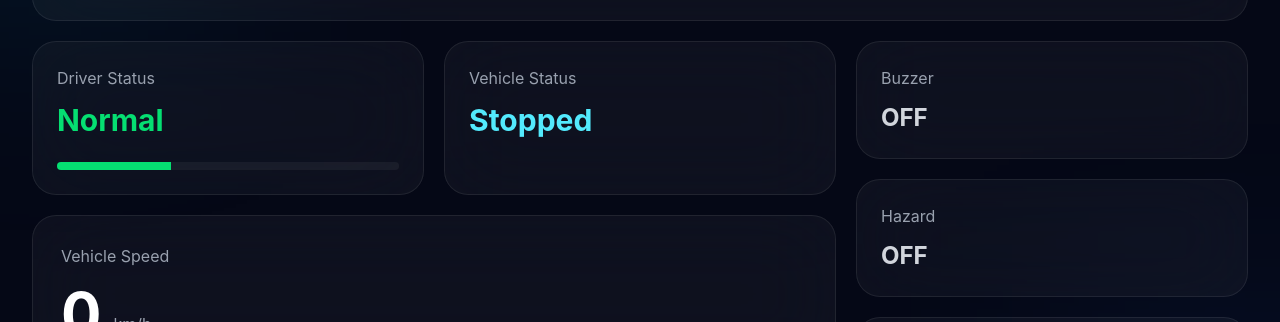
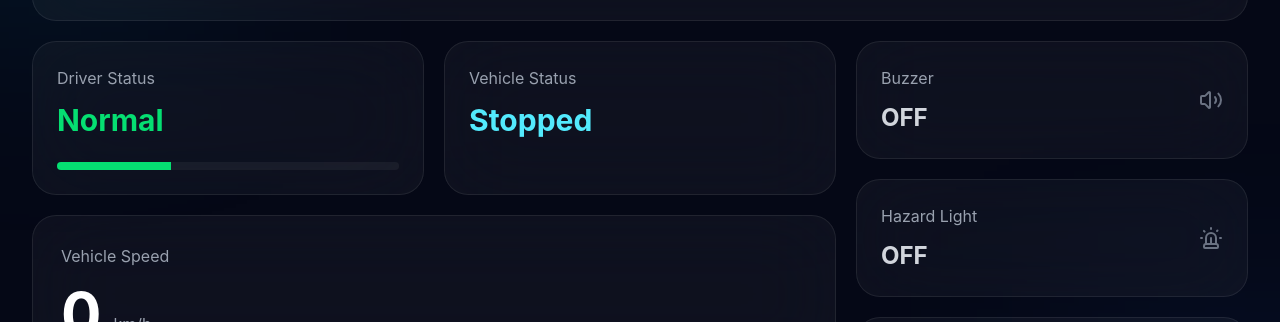
Before and after one commit to Binod-Sharma7/driver_drowsy_detection_project, a React (Vite) app: page / in a window 1280 px wide. Shown: the part 223-545 px from the top of the page. Built offline with nearby package versions, Linux system fonts and the light colour scheme; no server answers; the database is empty.

Commit message:
Updated homepage UI and realtime monitoring

```diff
--- a/src/pages/Home.jsx
+++ b/src/pages/Home.jsx
@@ -4,14 +4,11 @@ import { getDatabase, onValue, ref } from "firebase/database";
 
 import {
   Activity,
-  Car,
   ShieldCheck,
   Siren,
   Volume2,
   Wifi,
   WifiOff,
-  Gauge,
-  MoonStar,
 } from "lucide-react";
 
 import { motion } from "framer-motion";
@@ -29,35 +26,41 @@ export default function Home() {
   const [lastSeen, setLastSeen] = useState(Date.now());
   const [now, setNow] = useState(Date.now());
 
-  // 🔥 Firebase listener
+  // FIREBASE REALTIME LISTENER
   useEffect(() => {
     const dataRef = ref(db, "/users");
 
-    onValue(dataRef, (snapshot) => {
+    const unsubscribe = onValue(dataRef, (snapshot) => {
       const data = snapshot.val();
+
       if (!data) return;
 
-      setSpeed((data.motorspeed * 0.005652).toFixed(1));
-      setBuzzer(data.buzzer);
-      setHazard(data.hazardlight);
+      setSpeed(Number(data.motorspeed * 0.005652).toFixed(1));
+
+      setBuzzer(!!data.buzzer);
+      setHazard(!!data.hazardlight);
+
       setMotor(data.motorspeed > 0);
 
-      // heartbeat update
+      // heartbeat
       setLastSeen(Date.now());
     });
+
+    return () => unsubscribe();
   }, []);
 
-  // 🔥 online/offline (2 sec rule)
+  // DEVICE ONLINE/OFFLINE CHECK
   useEffect(() => {
     const interval = setInterval(() => {
-      const diff = Date.now() - lastSeen;
-      setDeviceStatus(diff <= 2000);
+      const difference = Date.now() - lastSeen;
+
+      setDeviceStatus(difference <= 2000);
     }, 500);
 
     return () => clearInterval(interval);
   }, [lastSeen]);
 
-  // 🔥 live timer for UI
+  // LIVE TIMER
   useEffect(() => {
     const interval = setInterval(() => {
       setNow(Date.now());
@@ -66,49 +69,60 @@ export default function Home() {
     return () => clearInterval(interval);
   }, []);
 
-  // 🔥 last updated text
+  // LAST UPDATED TEXT
   const getLastUpdatedText = () => {
     const diff = now - lastSeen;
 
     if (diff < 1000) return "Just now";
-    if (diff < 60000) return `${Math.floor(diff / 1000)} sec ago`;
-    if (diff < 3600000) return `${Math.floor(diff / 60000)} min ago`;
+
+    if (diff < 60000) {
+      return `${Math.floor(diff / 1000)} sec ago`;
+    }
+
+    if (diff < 3600000) {
+      return `${Math.floor(diff / 60000)} min ago`;
+    }
 
     return new Date(lastSeen).toLocaleTimeString();
   };
+
+  const driverStatus = hazard || buzzer;
 
   const card =
     "bg-white/[0.04] border border-white/[0.08] backdrop-blur-2xl rounded-3xl";
 
   return (
     <div className="min-h-screen bg-[#050816] text-white overflow-hidden">
+      {/* BACKGROUND */}
+      <div className="fixed top-[-120px] left-[-120px] w-[350px] h-[350px] bg-cyan-500/10 blur-[120px]" />
 
-      {/* glow */}
-      <div className="fixed top-[-120px] left-[-120px] w-[350px] h-[350px] bg-cyan-500/10 blur-[120px]" />
       <div className="fixed bottom-[-120px] right-[-120px] w-[350px] h-[350px] bg-blue-500/10 blur-[120px]" />
 
       <div className="relative z-10 max-w-7xl mx-auto px-5 md:px-8 py-6">
-
         {/* HEADER */}
         <motion.div className={`${card} p-6 md:p-7`}>
           <div className="flex flex-col lg:flex-row justify-between gap-6">
-
+            {/* LEFT */}
             <div className="flex items-center gap-4">
               <div className="w-14 h-14 rounded-2xl bg-cyan-500/10 border border-cyan-500/20 flex items-center justify-center">
-                <ShieldCheck size={28} className="text-cyan-400" />
+                <ShieldCheck
+                  size={28}
+                  className="text-cyan-400"
+                />
               </div>
 
               <div>
                 <h1 className="text-3xl font-bold">
                   Driver Drowsiness Detection
                 </h1>
+
                 <p className="text-gray-400 mt-2">
                   ESP32 + Firebase Realtime System
                 </p>
               </div>
             </div>
 
-            {/* DEVICE STATUS */}
+            {/* STATUS */}
             <div
               className={`flex items-center gap-4 px-5 py-4 rounded-2xl border ${
                 deviceStatus
@@ -124,47 +138,46 @@ export default function Home() {
 
               <div>
                 <h2 className="font-semibold">
-                  {deviceStatus ? "Device Online" : "Device Offline"}
+                  {deviceStatus
+                    ? "Device Online"
+                    : "Device Offline"}
                 </h2>
+
                 <p className="text-sm text-gray-400">
                   Live Sync Status
                 </p>
               </div>
             </div>
-
           </div>
         </motion.div>
 
-        {/* GRID */}
+        {/* MAIN GRID */}
         <div className="grid xl:grid-cols-3 gap-5 mt-5">
-
           {/* LEFT */}
           <div className="xl:col-span-2 space-y-5">
-
             <div className="grid md:grid-cols-2 gap-5">
-
               {/* DRIVER STATUS */}
               <motion.div className={`${card} p-6`}>
-                <p className="text-gray-400">Driver Status</p>
+                <p className="text-gray-400">
+                  Driver Status
+                </p>
 
                 <h1
                   className={`text-3xl font-bold mt-3 ${
-                    hazard || buzzer
+                    driverStatus
                       ? "text-red-400"
                       : "text-green-400"
                   }`}
                 >
-                  {hazard
-                    ? "Drowsy (Hazard ON)"
-                    : buzzer
-                    ? "Drowsy"
+                  {driverStatus
+                    ? "Drowsiness Detected"
                     : "Normal"}
                 </h1>
 
                 <div className="mt-6 h-2 bg-white/5 rounded-full overflow-hidden">
                   <div
                     className={`h-full ${
-                      hazard || buzzer
+                      driverStatus
                         ? "bg-red-400 w-full"
                         : "bg-green-400 w-1/3"
                     }`}
@@ -174,53 +187,99 @@ export default function Home() {
 
               {/* VEHICLE */}
               <motion.div className={`${card} p-6`}>
-                <p className="text-gray-400">Vehicle Status</p>
+                <p className="text-gray-400">
+                  Vehicle Status
+                </p>
+
                 <h1 className="text-3xl font-bold mt-3 text-cyan-300">
                   {motor ? "Running" : "Stopped"}
                 </h1>
               </motion.div>
-
             </div>
 
             {/* SPEED */}
             <motion.div className={`${card} p-7`}>
-              <p className="text-gray-400">Vehicle Speed</p>
+              <p className="text-gray-400">
+                Vehicle Speed
+              </p>
 
               <div className="flex items-end gap-3 mt-4">
-                <h1 className="text-6xl font-bold">{speed}</h1>
-                <span className="text-gray-400 mb-2">km/h</span>
+                <h1 className="text-6xl font-bold">
+                  {speed}
+                </h1>
+
+                <span className="text-gray-400 mb-2">
+                  km/h
+                </span>
               </div>
             </motion.div>
-
           </div>
 
           {/* RIGHT */}
           <div className="space-y-5">
-
             {/* BUZZER */}
             <motion.div className={`${card} p-6`}>
-              <p className="text-gray-400">Buzzer</p>
-              <h1 className={`text-2xl font-bold mt-3 ${
-                buzzer ? "text-red-400" : "text-gray-300"
-              }`}>
-                {buzzer ? "ACTIVE" : "OFF"}
-              </h1>
+              <div className="flex items-center justify-between">
+                <div>
+                  <p className="text-gray-400">
+                    Buzzer
+                  </p>
+
+                  <h1
+                    className={`text-2xl font-bold mt-3 ${
+                      buzzer
+                        ? "text-red-400"
+                        : "text-gray-300"
+                    }`}
+                  >
+                    {buzzer ? "ACTIVE" : "OFF"}
+                  </h1>
+                </div>
+
+                <Volume2
+                  className={
+                    buzzer
+                      ? "text-red-400"
+                      : "text-gray-500"
+                  }
+                />
+              </div>
             </motion.div>
 
             {/* HAZARD */}
             <motion.div className={`${card} p-6`}>
-              <p className="text-gray-400">Hazard</p>
-              <h1 className={`text-2xl font-bold mt-3 ${
-                hazard ? "text-yellow-300" : "text-gray-300"
-              }`}>
-                {hazard ? "ACTIVE" : "OFF"}
-              </h1>
+              <div className="flex items-center justify-between">
+                <div>
+                  <p className="text-gray-400">
+                    Hazard Light
+                  </p>
+
+                  <h1
+                    className={`text-2xl font-bold mt-3 ${
+                      hazard
+                        ? "text-yellow-300"
+                        : "text-gray-300"
+                    }`}
+                  >
+                    {hazard ? "ACTIVE" : "OFF"}
+                  </h1>
+                </div>
+
+                <Siren
+                  className={
+                    hazard
+                      ? "text-yellow-300"
+                      : "text-gray-500"
+                  }
+                />
+              </div>
             </motion.div>
 
             {/* LIVE MONITORING */}
             <motion.div className={`${card} p-6`}>
               <div className="flex items-center gap-3">
                 <Activity className="text-cyan-400" />
+
                 <h1 className="text-lg font-semibold">
                   Live Monitoring
                 </h1>
@@ -230,7 +289,6 @@ export default function Home() {
                 Firebase Realtime System Active
               </p>
 
-              {/* 🔥 LAST UPDATED */}
               <div className="mt-4 pt-4 border-t border-white/5">
                 <p className="text-xs text-gray-500">
                   Last Updated
@@ -241,9 +299,7 @@ export default function Home() {
                 </p>
               </div>
             </motion.div>
-
           </div>
-
         </div>
       </div>
     </div>
```
